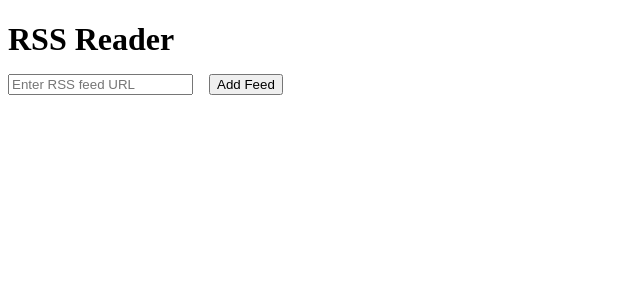
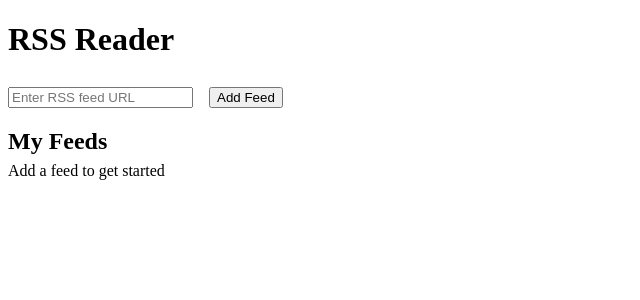
Before and after one commit to MityaDementiy/rss-frontend, a Vue app: page / in a window 1280 px wide. Shown: the top 300 px of the page, without its empty margins (0-640 px from the left). Built offline with nearby package versions, Linux system fonts and the light colour scheme.

Commit message:
feat: add channels store and feed placeholders

```diff
--- a/src/App.vue
+++ b/src/App.vue
@@ -1,19 +1,21 @@
 <script setup lang="ts">
 import SubscriptionForm from './components/SubscriptionForm.vue';
+import ContentFeed from './components/ContentFeed.vue';
 </script>
 
 <template>
   <header>
-    <h1 class="header">RSS Reader</h1>
+    <h1 class='header'>RSS Reader</h1>
   </header>
 
   <main>
     <SubscriptionForm />
+    <ContentFeed />
   </main>
 </template>
 
 <style scoped>
 .header {
-  margin-bottom: 1rem;
+  margin-bottom: 1.8rem;
 }
 </style>
--- /dev/null
+++ b/src/components/ContentFeed.vue
@@ -0,0 +1,25 @@
+<script setup lang="ts">
+import { useChannelsStore } from '@/stores/ChannelsStore';
+
+const channelsStore = useChannelsStore();
+
+enum InterfaceTexts {
+  NoSubscriptionsPlaceholder = 'Add a feed to get started',
+  PendingFeedFunctionalityPlaceholder = 'Feed functionality is pending',
+  FeedSectionTitle = 'My Feeds',
+}
+</script>
+
+<template>
+<div>
+  <h2 class='feedHeader'>{{ InterfaceTexts.FeedSectionTitle }}</h2>
+  <div v-if="channelsStore.channelsCount">{{ InterfaceTexts.PendingFeedFunctionalityPlaceholder }}</div>
+  <div v-else>{{ InterfaceTexts.NoSubscriptionsPlaceholder }}</div>
+</div>
+</template>
+
+<style scoped>
+.feedHeader {
+  margin-bottom: 0.4rem;
+}
+</style>
--- a/src/components/SubscriptionForm.vue
+++ b/src/components/SubscriptionForm.vue
@@ -7,8 +7,8 @@ enum InterfaceTexts {
 
 <template>
   <form class="form">
-    <input type="url" :placeholder="InterfaceTexts.Placeholder" />
-    <button type="submit">{{ InterfaceTexts.AddButton }}</button>
+    <input type='url' :placeholder='InterfaceTexts.Placeholder' />
+    <button type='submit'>{{ InterfaceTexts.AddButton }}</button>
   </form>
 </template>
 
@@ -16,6 +16,8 @@ enum InterfaceTexts {
 .form {
   display: flex;
   gap: 1rem;
+
+  margin-bottom: 1rem;
 }
 
 </style>
--- /dev/null
+++ b/src/stores/ChannelsStore.ts
@@ -0,0 +1,13 @@
+import { defineStore } from 'pinia';
+
+export const useChannelsStore = defineStore('ChannelsStore', {
+  state: () => {
+    return {
+      channels: [],
+    };
+  },
+
+  getters: {
+    channelsCount: (state) => state.channels.length,
+  },
+});
```
Also changed, not shown: src/stores/counter.ts (deleted, +0 -12 lines).
